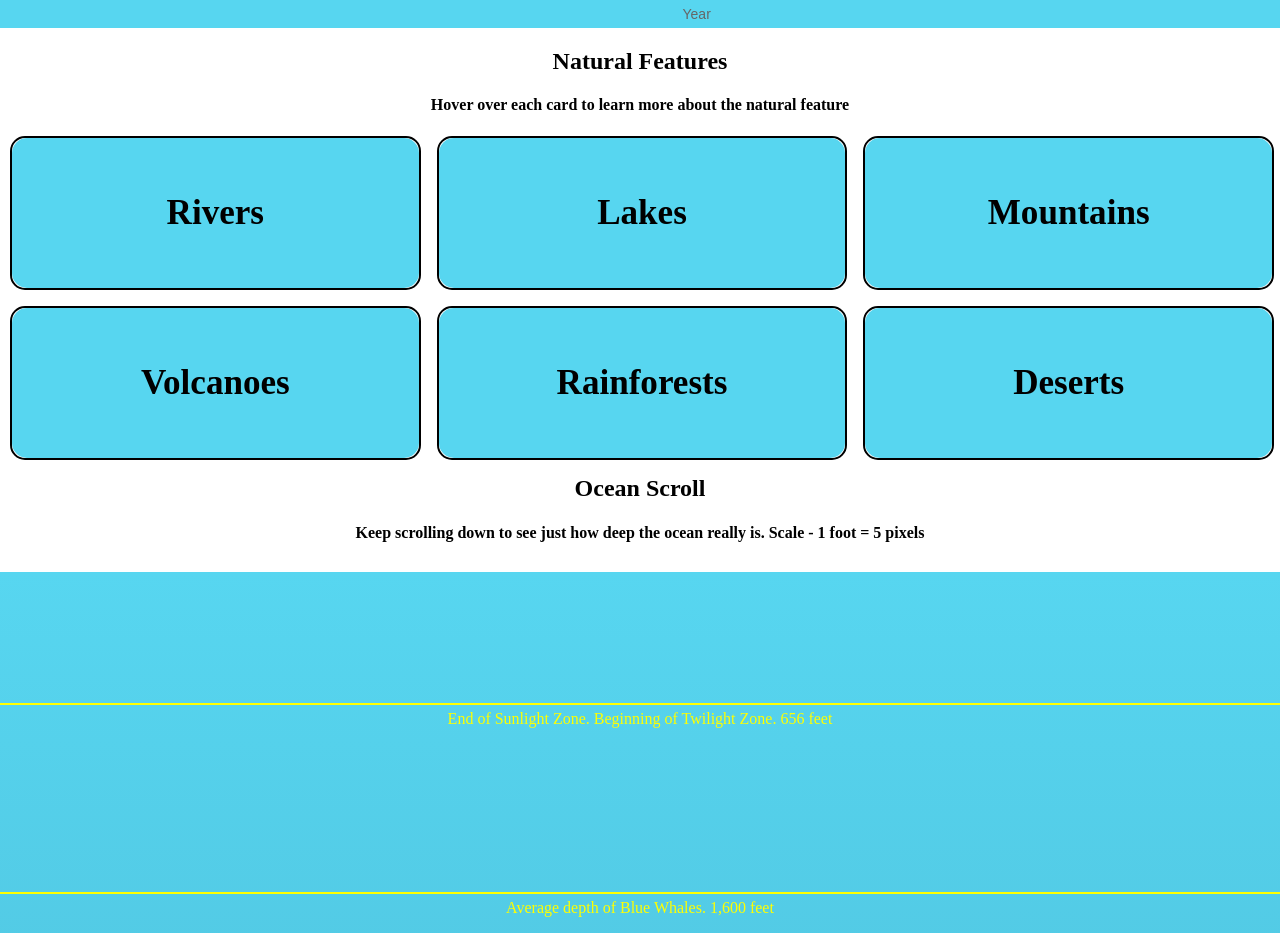
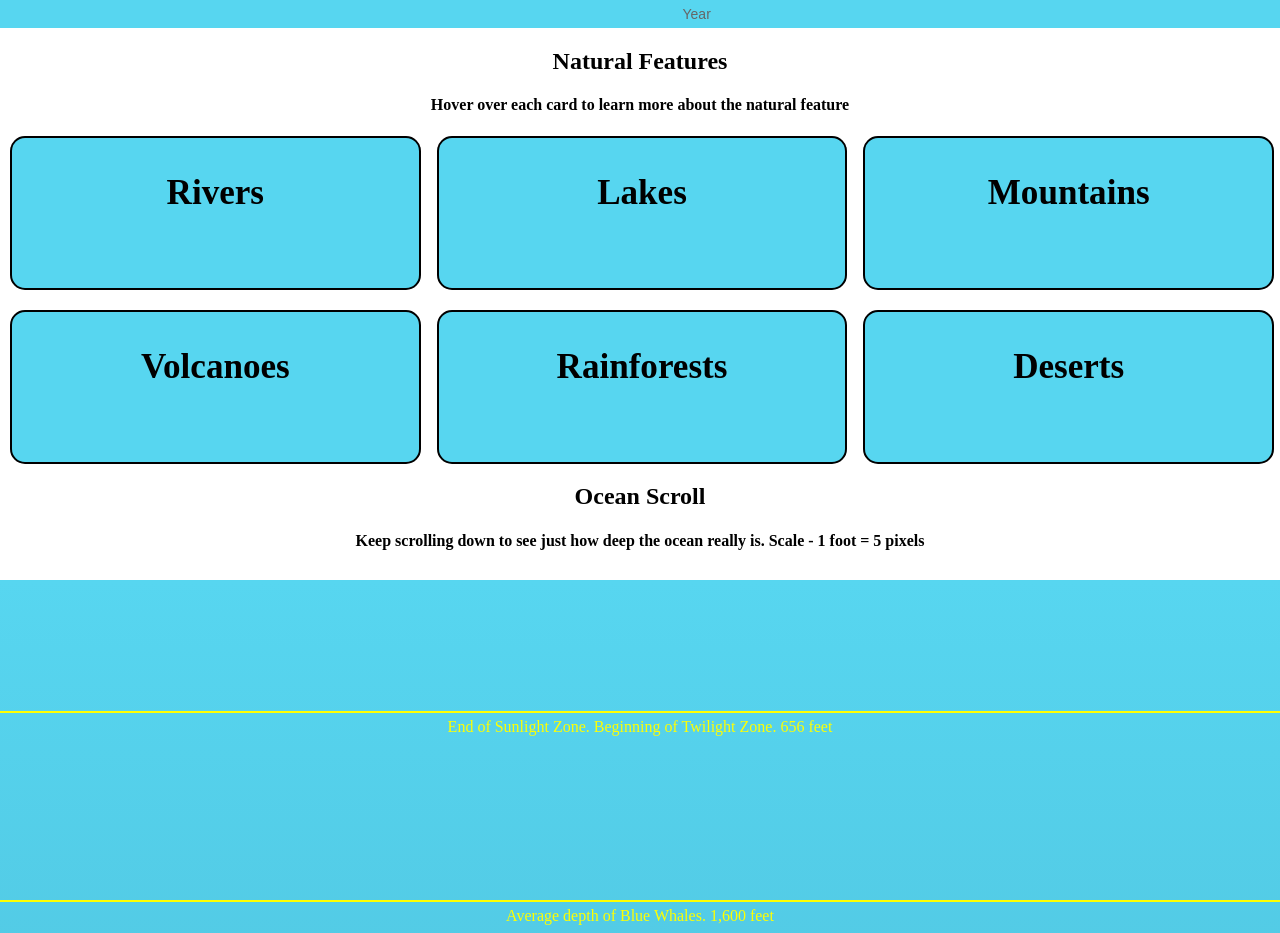
Before and after one commit to camerontremblay/Earth-Stats-Project, a plain HTML site: page index.html in a window 1280 px wide. Shown: the part 2140-3073 px from the top of the page. Drawn offline with nearby package versions, Linux system fonts and the light colour scheme.

Commit message:
back to original card style.

```diff
--- a/style.css
+++ b/style.css
@@ -48,50 +48,35 @@ html, body{
   padding-right: 10px;
 }
 
-.flip-card {
-  background: transparent;
+.flip-card{
   width: 100%;
   height: 150px;
-  perspective: 1000px; /* gives 3D depth */
+  display: block;
+  border: 2px solid black;
+  border-radius: 15px;
+  background-color: #57D6F0;
 }
 
-.flip-card-inner {
-  position: relative;
-  width: 100%;
-  height: 100%;
+.flip-card-front{
+  display: block;
+  font-size: 30px;
   text-align: center;
-  transition: transform 0.8s;
-  transform-style: preserve-3d;
-  border: 2px solid black;
-  border-radius: 15px;
+  background-color: #57D6F0;
 }
 
-.flip-card:hover .flip-card-inner {
-  transform: rotateY(180deg);
+.flip-card-back{
+  display: none;
 }
 
-.flip-card-front, .flip-card-back {
-  position: absolute;
-  width: 100%;
-  height: 100%;
-  backface-visibility: hidden;
-  border-radius: 15px;
-  background-color: #57D6F0;
-  display: flex;
-  align-items: center;
-  justify-content: center;
+.flip-card:hover .flip-card-front{
+  display: none;
 }
 
-.flip-card-front {
-  font-size: 30px;
+.flip-card:hover .flip-card-back{
+  display: block;
+  padding-left: 3px;
+  background-color: #57D6F0;
 }
-
-.flip-card-back {
-  transform: rotateY(180deg);
-  font-size: 16px;
-  padding: 8px;
-}
-
 
 #ocean-scroll{
   position: relative;
```
